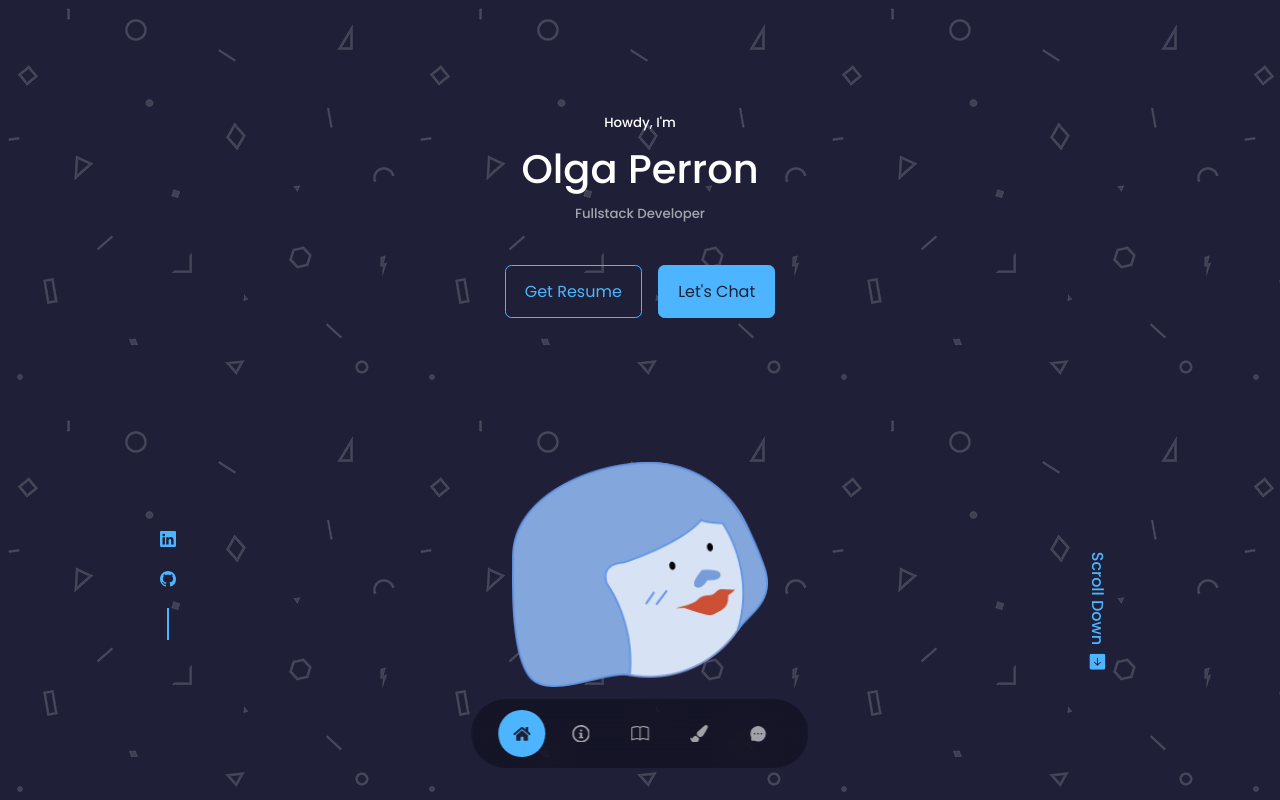
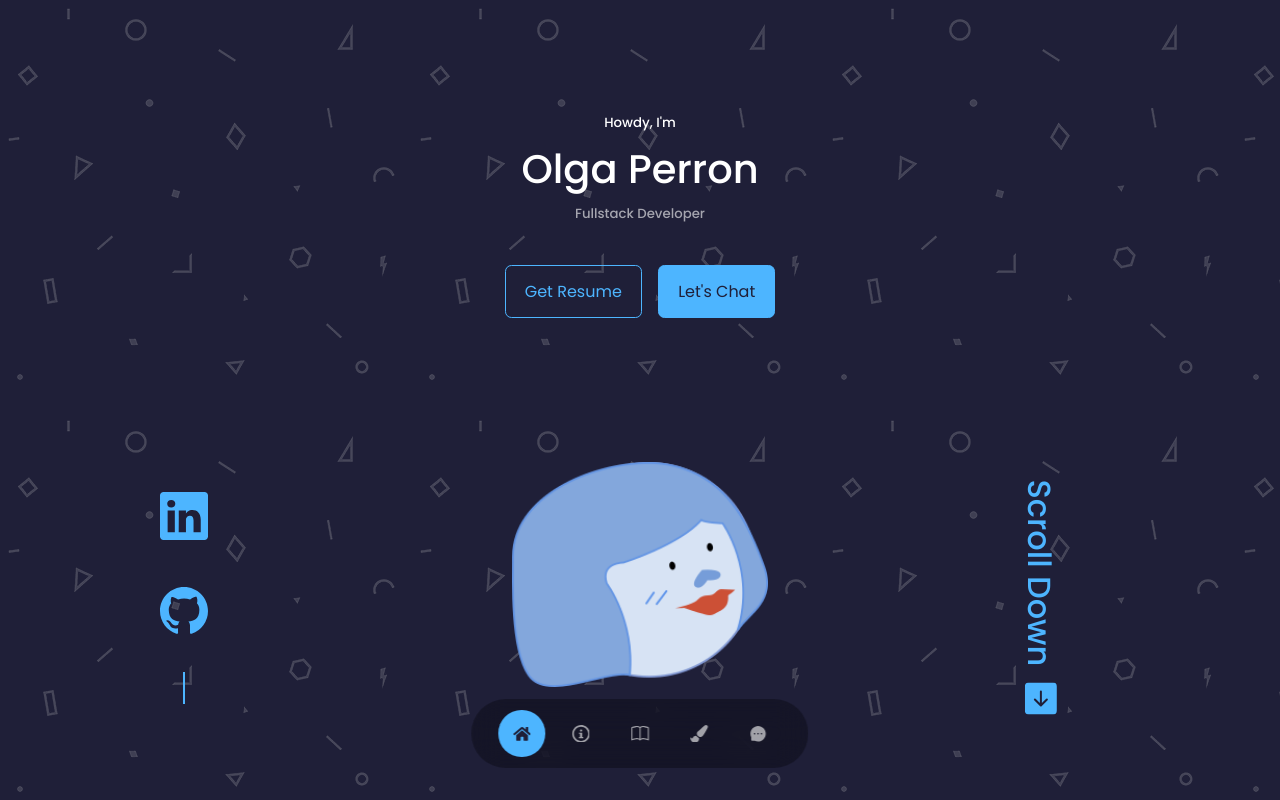
Before and after one commit to 0lgaP/portfolio, a React (Create React App) app in the folder 0lga.ca/: page / in a window 1280 px wide. Shown: the top 800 px of the page. Built offline with nearby package versions, Linux system fonts and the light colour scheme; no server answers.

Commit message:
add style and change dimentions of CTA in header

```diff
--- a/0lga.ca/src/components/header/header.css
+++ b/0lga.ca/src/components/header/header.css
@@ -30,7 +30,8 @@ header {
   gap: 0.8rem;
   position: absolute;
   left: 0;
-  bottom: 10rem;
+  bottom: 6rem;
+  font-size: xxx-large;
 }
 
 .header__socials::after {
@@ -38,6 +39,7 @@ header {
   width: 2px;
   height: 2rem;
   background-color: var(--color-primary);
+  font-size: xx-large;
 }
 
 /* ME */
@@ -60,7 +62,7 @@ header {
   bottom: 11rem;
   transform: rotate(90deg);
   font-weight: 500;
-  font-size: 1rem;
+  font-size: xx-large;
 
 }
 
@@ -74,6 +76,9 @@ header {
     height: 35rem;
     left: calc(50% - 10rem);
     border-radius: 12rem 12rem 0 0;
+  }
+  .scroll__down {
+    right: -5rem;
   }
 
 }
```
Also changed, not shown: 1 other file (tests, documents, lock files or other folders).
